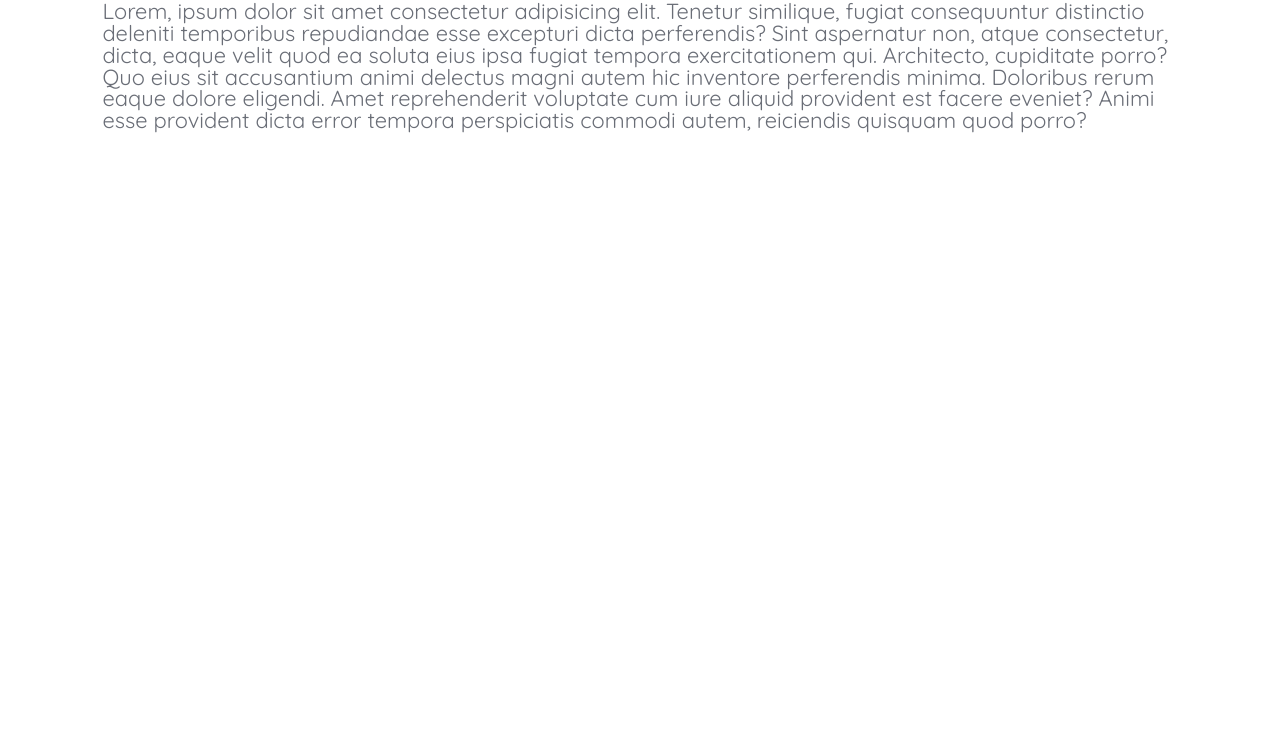
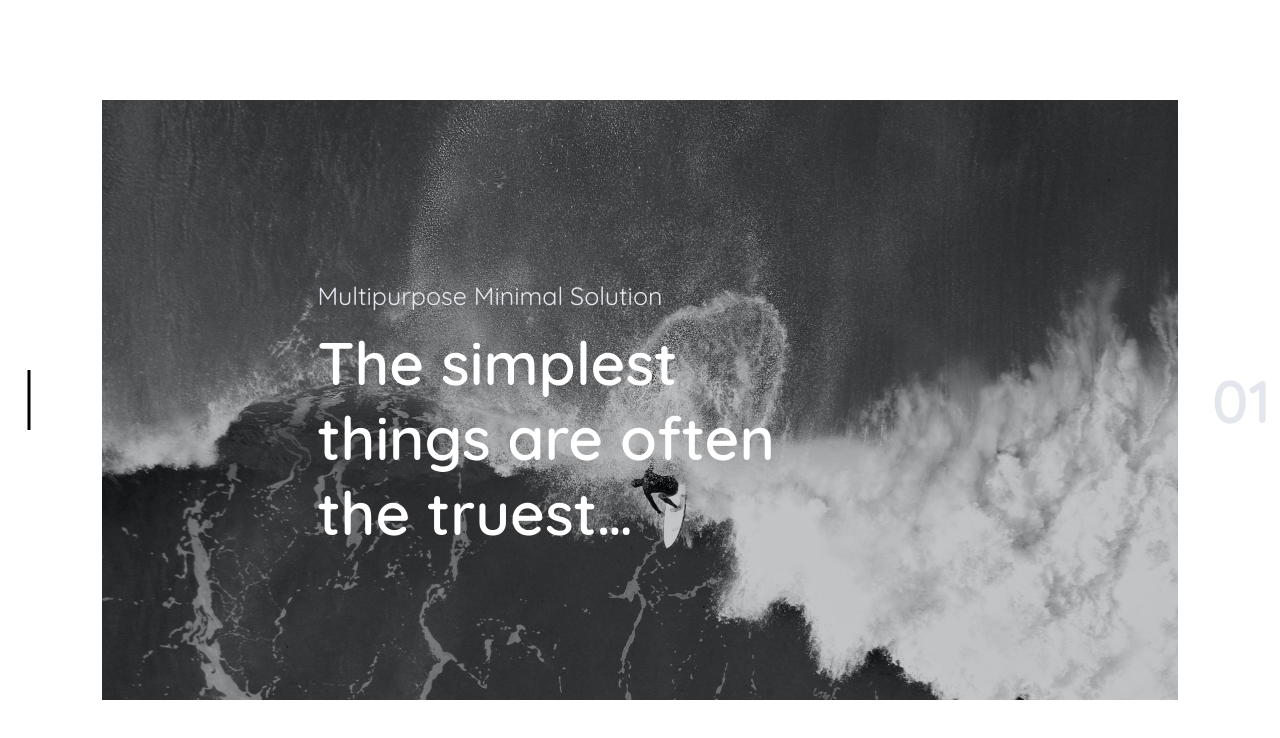
Before and after one commit to Nomex2008/Site-Ciclo, a plain HTML site: page mainHTML.html in a window 1280 px wide. Drawn offline with Linux system fonts and the light colour scheme.

Commit message:
Commit 1 (section 1)
Add section 1.

```diff
--- a/css/bigReset.css
+++ b/css/bigReset.css
@@ -29,5 +29,5 @@ a,a:visited{text-decoration: none;}
 a:hover{text-decoration: none;}
 ul,li{list-style: none;}
 img{vertical-align: top;}
-h1,h2,h3,h4,h5,h6{font-size: inherit;font-weight: 400;}
+/*h1,h2,h3,h4,h5,h6{font-size: inherit;font-weight: 400;}
 /*It's bigReset
--- a/mainHTML.html
+++ b/mainHTML.html
@@ -16,12 +16,40 @@
     <title>Ciclo</title>
 </head>
 <body>
+    <!--01-->
+    <section class="section">
+        <div class="into">
+            <div class="container">
+                <div class="into__content">
+                    <div class="into__text">
+                        <h2 class="into__subtitle">Multipurpose Minimal Solution</h2>
+                        <h1 class="into__title">The simplest
+                            things are often
+                            the truest…</h1>
+                    </div>
+                </div>
+            </div>
+        </div>
+    </section>
 
-    <div class="container">
-        <p>
-            Lorem, ipsum dolor sit amet consectetur adipisicing elit. Tenetur similique, fugiat consequuntur distinctio deleniti temporibus repudiandae esse excepturi dicta perferendis? Sint aspernatur non, atque consectetur, dicta, eaque velit quod ea soluta eius ipsa fugiat tempora exercitationem qui. Architecto, cupiditate porro? Quo eius sit accusantium animi delectus magni autem hic inventore perferendis minima. Doloribus rerum eaque dolore eligendi. Amet reprehenderit voluptate cum iure aliquid provident est facere eveniet? Animi esse provident dicta error tempora perspiciatis commodi autem, reiciendis quisquam quod porro?
-        </p>
-    </div>
+    <!--02 -->
+
+    <section class="section">
+        <div class="simplest">
+            <div class="container">
+                <div class="simplest__content">
+                    <div class="simplest__text">
+                        <div class="simplest__subTitle"></div>
+                        <div class="simplest__title"></div>
+                        <div class="simplest__text"></div>
+                    </div>
+                    <div class="simplest__img">
+                        <img src="" alt="">
+                    </div>
+                </div>
+            </div>
+        </div>
+    </section>
 
     <script src="js/mainJS.js"></script>
 </body>
--- a/scss/mainSCSS.scss
+++ b/scss/mainSCSS.scss
@@ -1,8 +1,113 @@
+//mixins
+//pseudo element
+@mixin afterN{
+    position: absolute;
+    top: 50%;
+    right: 3%;
+    transform: translate(50%, -50%);
+
+    color: #E3E6EC;
+    font-size: 60px;
+    font-style: normal;
+    font-weight: 700;
+    line-height: normal;
+}
+@mixin beforeL{
+    position: absolute;
+    display: block;
+    top: 50%;
+    left: 2%;
+    transform: translate(50%, -50%);
+
+    content: '';
+
+    width: 3px;
+    height: 60px;
+    background-color: #000;
+}
+//text
+@mixin subTitle{
+    text-shadow: 0px 4px 4px 0px rgba(0, 0, 0, 0.25);
+    font-size: 25px;
+    font-style: normal;
+    font-weight: 400;
+    line-height: normal;
+
+    margin-bottom: 3%;
+}
+@mixin title{
+    font-size: 60px;
+    font-style: normal;
+    font-weight: 700;
+    line-height: normal;
+}
+@mixin text{
+
+}
+//body
+
 body{
     font-family: 'Quicksand', sans-serif;
     font-size: 1.56rem;
     color: #6A6E77;
 }
+body,html{
+    overflow-x: hidden;
+}
+//container
 .container{
     padding: 0 8%;
+    height: 100%;
+    min-height: 600px;
+
+    position: relative;
 }
+//section
+.section{
+    height: 100%;
+    min-height: 600px;
+
+    position: relative;
+}
+//into
+.into {
+
+    height: 100%;
+    min-height: 600px;
+
+    &::before{
+        @include beforeL;
+    }
+    &::after{
+        @include afterN;
+
+        content: '01';
+    }
+
+    &__content {
+        height: 100%;
+        min-height: 600px;
+
+        background: url('../img/into/into_beg.jpg') center no-repeat;
+    }
+
+    &__text{
+        padding: 20% 0 auto 0;
+        max-width: 467px;
+
+        position: relative;
+
+        top: 35%;
+        right: -20%;
+    }
+
+    &__subtitle {
+        @include subTitle;
+        color: #E3E6EC;
+    }
+
+    &__title {
+        @include title;
+        color: #FFF;
+    }
+}
```
Also changed, not shown: css/mainSCSS.css, img/into/into_beg.jpg (added).
